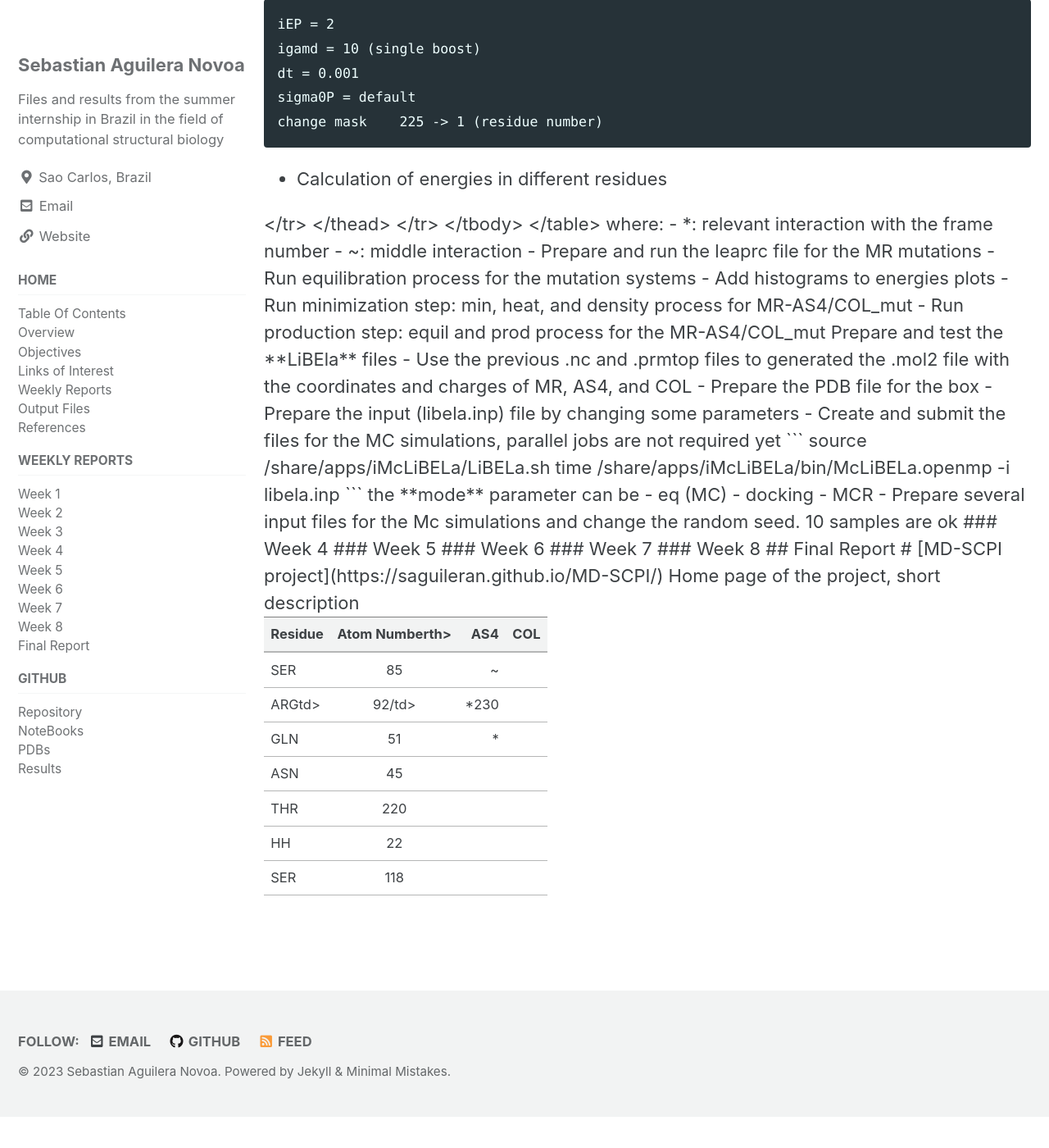
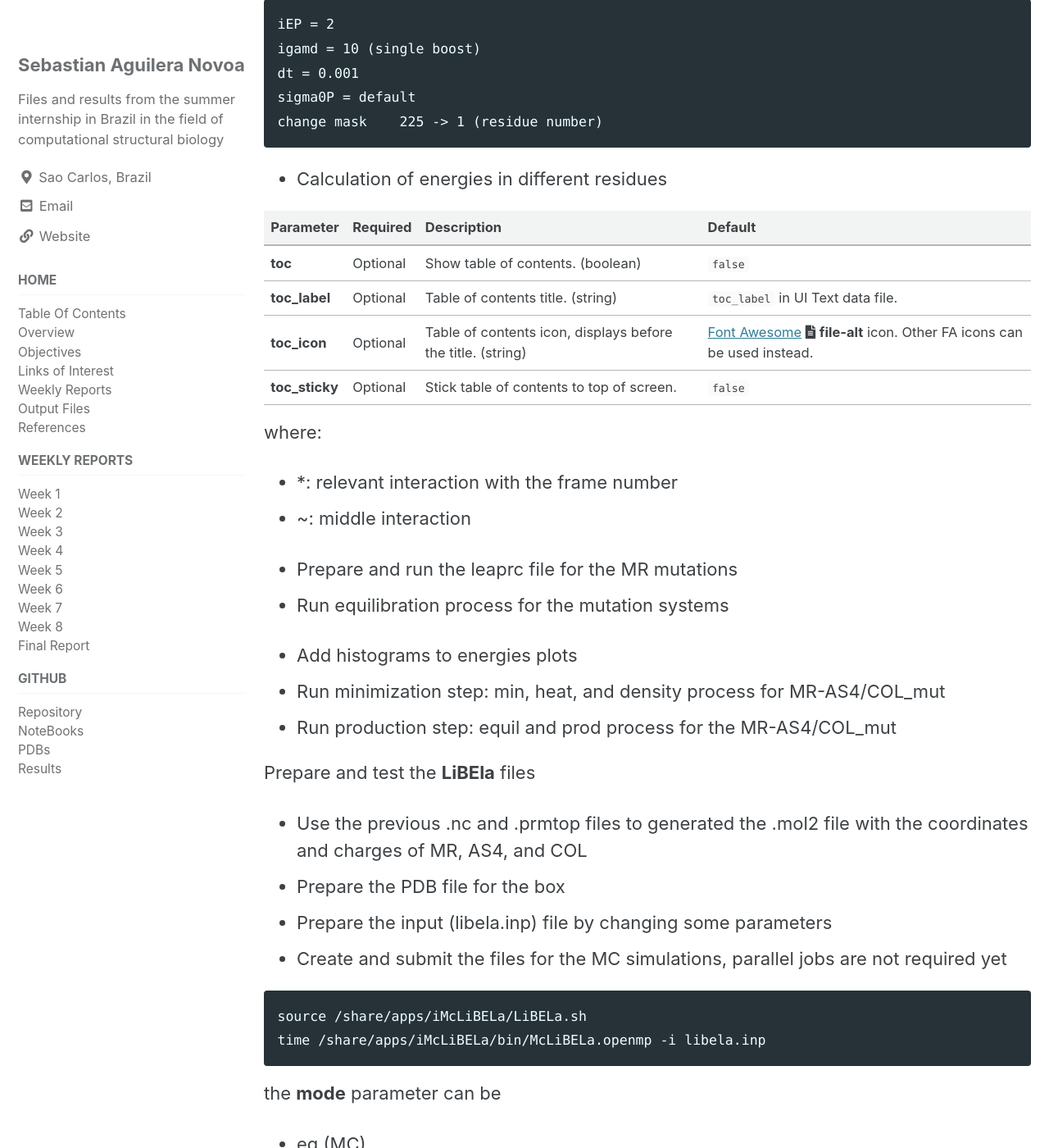
Before and after one commit to saguileran/MD-SCPI, a Jekyll site: the page built from reports.md, in a window 1280 px wide and 1400 px high, scrolled down 6200 px. Shown: the whole window at 82% size. Built offline with Jekyll 4.4.1, drawn with Linux system fonts in a browser that asks for light colours; cached includes are drawn as plain includes; before the commit the page ends 7562 px from its top, so only the background shows below that; some of the changed text lies outside the part shown.

Commit message:
testing table

```diff
--- a/reports.md
+++ b/reports.md
@@ -207,77 +207,45 @@ change mask    225 -> 1 (residue number)
 - Calculation of energies in different residues
 
 
-<table rules="groups">
+
+
+
+<table>
   <thead>
     <tr>
-      <th style="text-align: left">Residue</th>
-      <th style="text-align: center">Atom Numberth>
-      <th style="text-align: right">AS4</th>
-      <th style="text-align: right">COL</th>
+      <th>Parameter</th>
+      <th>Required</th>
+      <th>Description</th>
+      <th>Default</th>
     </tr>
   </thead>
   <tbody>
     <tr>
-      <td style="text-align: left">SER</td>
-      <td style="text-align: center">85</td>
-      <td style="text-align: right">~</td>
-      <td style="text-align: right"></td>
+      <td><strong>toc</strong></td>
+      <td>Optional</td>
+      <td>Show table of contents. (boolean)</td>
+      <td><code class="language-plaintext highlighter-rouge">false</code></td>
     </tr>
     <tr>
-      <td style="text-align: left">ARGtd>
-      <td style="text-align: center">92/td>
-      <td style="text-align: right">*230</td>
-      <td style="text-align: right"></td>
+      <td><strong>toc_label</strong></td>
+      <td>Optional</td>
+      <td>Table of contents title. (string)</td>
+      <td><code class="language-plaintext highlighter-rouge">toc_label</code> in UI Text data file.</td>
+    </tr>
+    <tr>
+      <td><strong>toc_icon</strong></td>
+      <td>Optional</td>
+      <td>Table of contents icon, displays before the title. (string)</td>
+      <td><a href="https://fontawesome.com/v5/search?s=solid&amp;m=free">Font Awesome</a> <i class="fas fa-file-alt"></i> <strong>file-alt</strong> icon. Other FA icons can be used instead.</td>
+    </tr>
+    <tr>
+      <td><strong>toc_sticky</strong></td>
+      <td>Optional</td>
+      <td>Stick table of contents to top of screen.</td>
+      <td><code class="language-plaintext highlighter-rouge">false</code></td>
     </tr>
   </tbody>
-  <tbody>
-    <tr>
-      <td style="text-align: left">GLN</td>
-      <td style="text-align: center">51</td>
-      <td style="text-align: right">*</td>
-      <td style="text-align: right"></td>
-    </tr>
-    <tr>
-      <td style="text-align: left">ASN</td>
-      <td style="text-align: center">45</td>
-      <td style="text-align: right"></td>
-      <td style="text-align: right"></td>
-    </tr>
-  </tbody>
-  <tbody>
-    <tr>
-      <td style="text-align: left">THR</td>
-      <td style="text-align: center">220</td>
-      <td style="text-align: right"></td>
-      <td style="text-align: right"></td>
-    </tr>
-    <tr>
-      <td style="text-align: left">HH</td>
-      <td style="text-align: center">22</td>
-      <td style="text-align: right"></td>
-      <td style="text-align: right"></td>
-    </tr>
-  </tbody>
-  <tbody>
-    <tr>
-      <td style="text-align: left">SER</td>
-      <td style="text-align: center">118</td>
-      <td style="text-align: right"></td>
-      <td style="text-align: right"></td>
-    </tr>
-  </tbody>
-<!--
-  <tfoot>
-    <tr>
-      <td style="text-align: left">SER</td>
-      <td style="text-align: center">118</td>
-      <td style="text-align: right"></td>
-      <td style="text-align: right"></td>
-    </tr>
-  </tfoot>
--->
-</table>
-
+<div></div></table>
 
 
 where:
```
Also changed, not shown: index.html (+0 -18 lines), save.md (added, +88 -0 lines).
